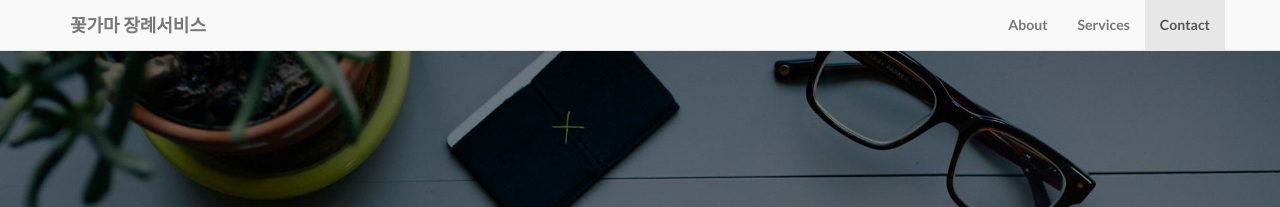
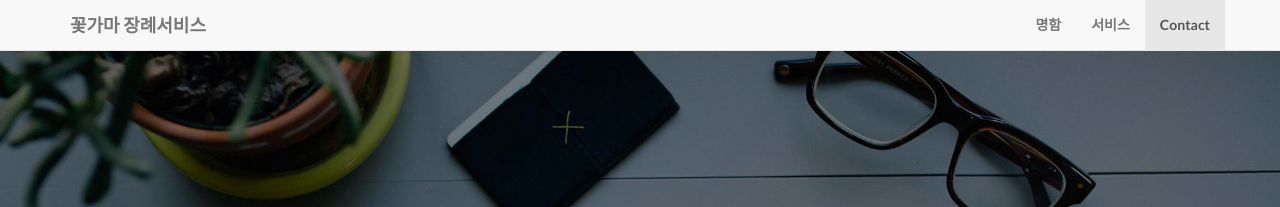
Before and after one commit to leevra/ggoggama, a Jekyll site: the page built from index.html, in a window 1280 px wide. Shown: the top 207 px of the page. Built offline with Jekyll 4.4.1, drawn with Linux system fonts in a browser that asks for light colours.

Commit message:
Update header.html

```diff
--- a/_includes/header.html
+++ b/_includes/header.html
@@ -15,10 +15,10 @@
         <div class="collapse navbar-collapse" id="bs-example-navbar-collapse-1">
             <ul class="nav navbar-nav navbar-right">
             	<li>
-                    <a class="page-scroll" href="#about">About</a>
+                    <a class="page-scroll" href="#about">명함</a>
                 </li>
                 <li>
-                    <a class="page-scroll" href="#services">Services</a>
+                    <a class="page-scroll" href="#services">서비스</a>
                 </li>
                 <li>
                     <a class="page-scroll" href="#contact">Contact</a>
```
